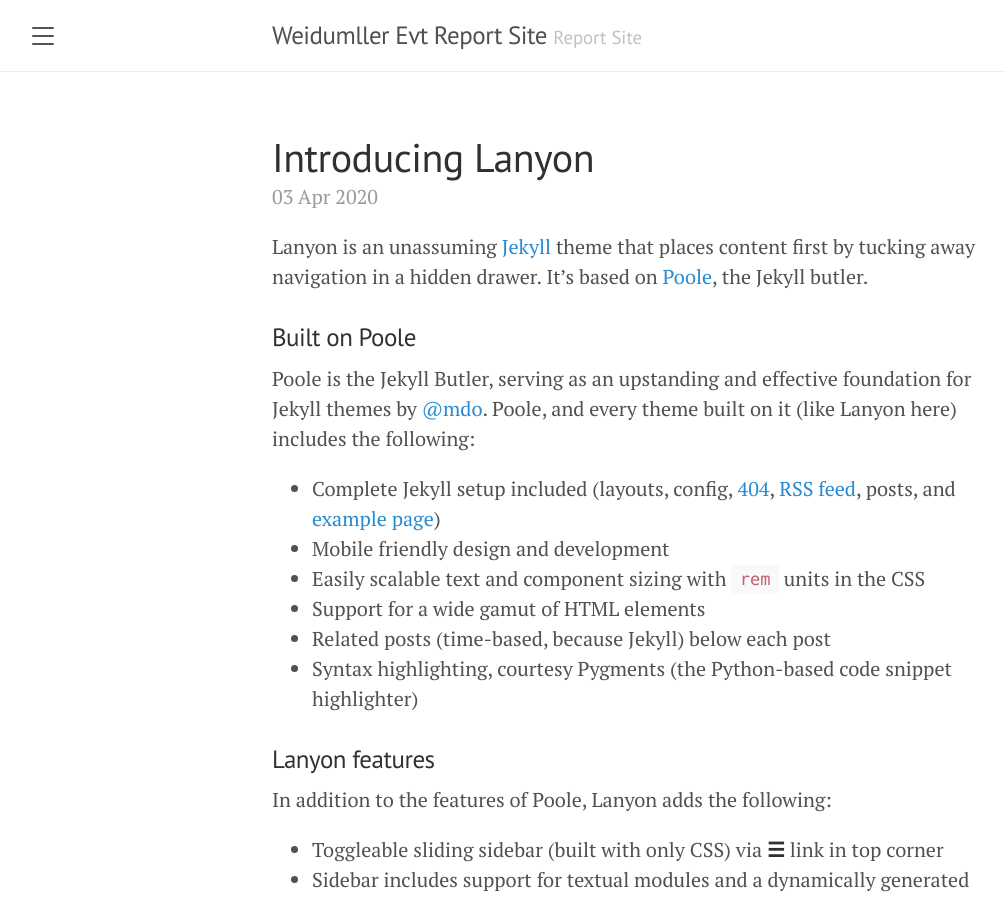
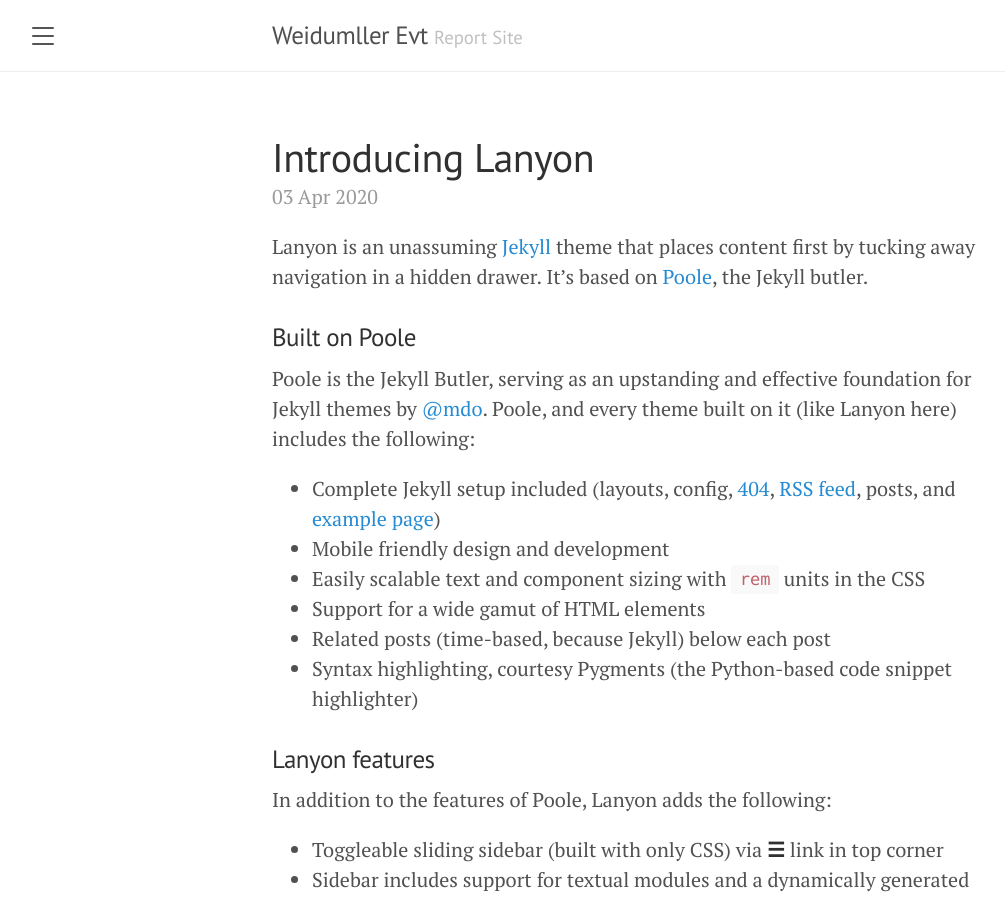
Before and after one commit to KuanChunChen/WM_Evt_Site, a Jekyll site: the page built from index.html, in a window 1280 px wide and 900 px high. Shown: the whole window, without its empty margins (8-1013 px from the left). Built offline with Jekyll 4.4.1, drawn with Linux system fonts in a browser that asks for light colours; the list of posts is cut into pages by our own code; some of the changed lines change nothing that is shown.

Commit message:
[210608]Update the page.

```diff
--- a/_config.yml
+++ b/_config.yml
@@ -1,8 +1,8 @@
 # Setup
-title:               Weidumller Evt Report Site
+title:               Weidumller Evt
 tagline:             'Report Site'
-description:         'A reserved <a href="https://jekyllrb.com" target="_blank">Jekyll</a> theme that places the utmost gravity on content with a hidden drawer. Made by <a href="https://twitter.com/mdo" target="_blank">@mdo</a>.'
-url:                 https://lanyon.getpoole.com
+description:         'This website show the past EVT report about weidumller app on Android and Ios devices.'
+url:                 https://kuanchunchen.github.io/WM_Evt_Site/
 baseurl:             ''
 paginate:            5
 permalink:           pretty
```
Also changed, not shown: 1 other file.
